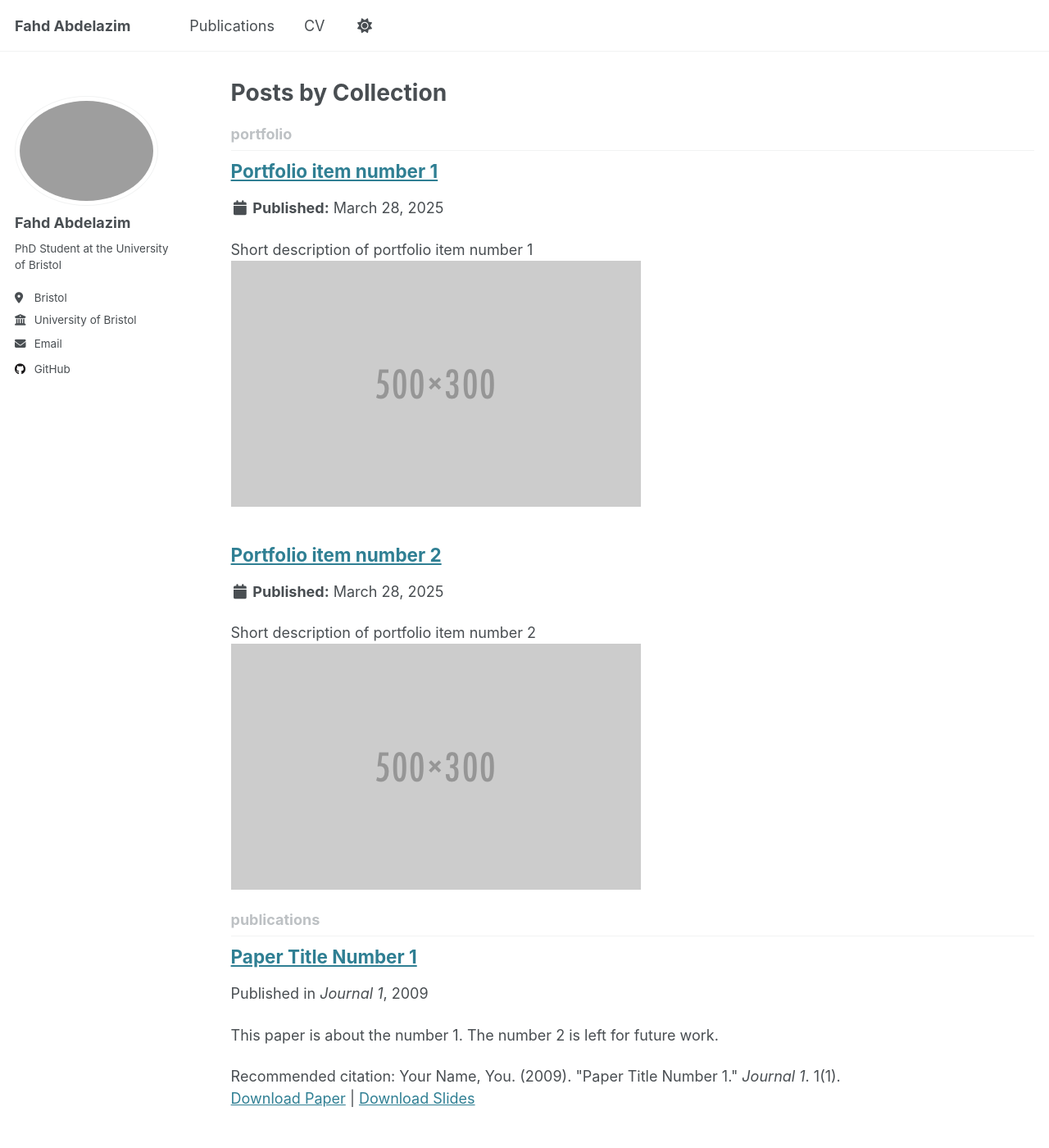
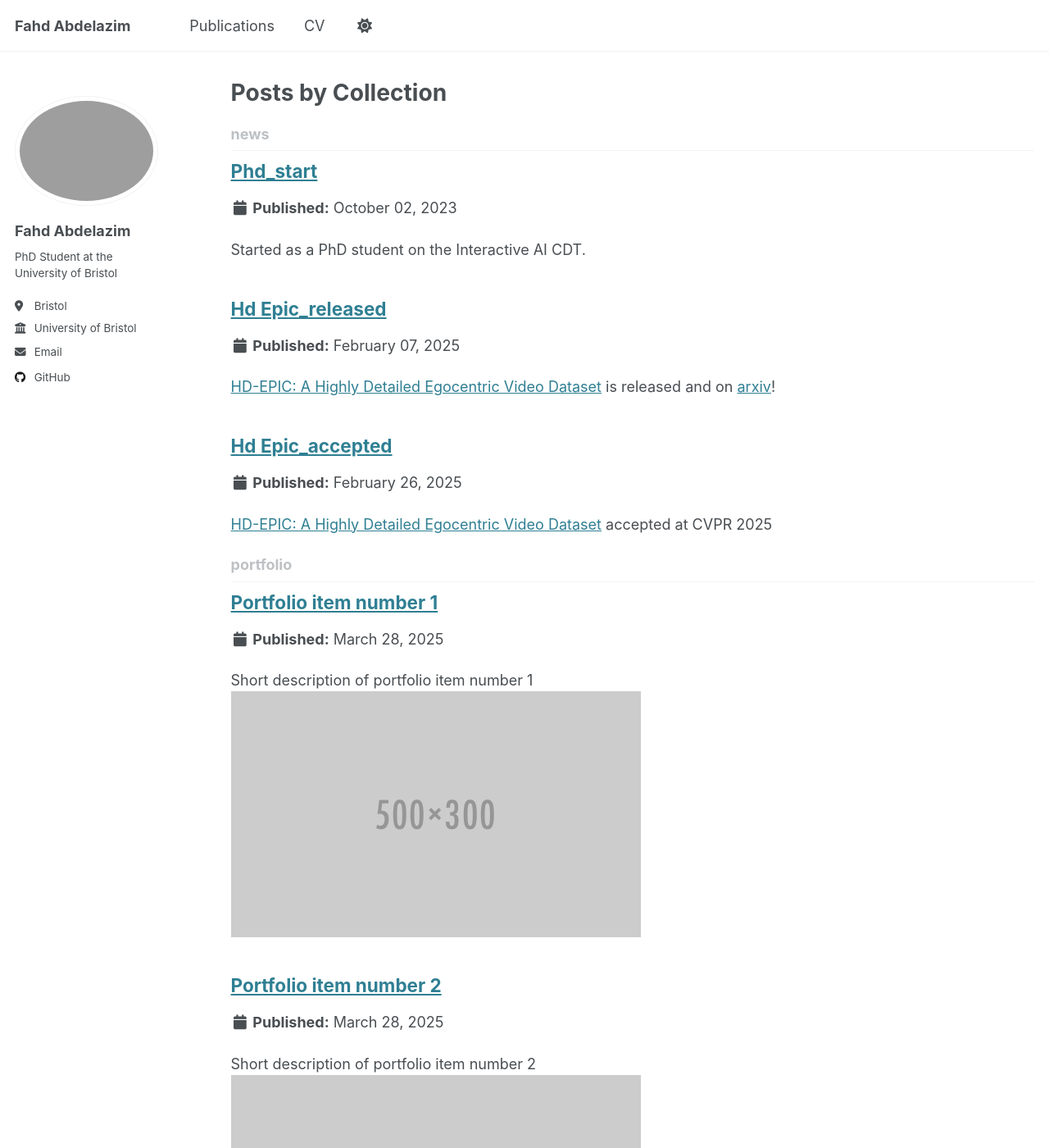
Before and after one commit to fahd-yasser/fahd-yasser.github.io, a Jekyll site: the page built from _pages/collection-archive.html, in a window 1280 px wide and 1400 px high. Shown: the whole window at 82% size. Built offline with Jekyll 4.4.1, drawn with Linux system fonts in a browser that asks for light colours.

Commit message:
fix sidebar layout and add news section

```diff
--- a/_config.yml
+++ b/_config.yml
@@ -225,6 +225,9 @@ collections:
   talks:
     output: true
     permalink: /:collection/:path/
+  news:
+    output: true
+    permalink: /:collection/:path/
 
 
 # These settings control how pages and collections are included in the site
@@ -282,7 +285,17 @@ defaults:
       layout: talk
       author_profile: true
       share: true
-
+    # _news
+  - scope:
+      path: ""
+      type: news
+    values:
+      layout: single
+      author_profile: true
+      read_time: false
+      comments: false
+      share: false
+      related: false
 
 # Sass/SCSS
 sass:
--- a/_includes/head/custom.html
+++ b/_includes/head/custom.html
@@ -1,7 +1,22 @@
 {% include base_path %}
 
 <!-- start custom head snippets -->
+<style>
+    @media (min-width: 64em) {
 
+        .sidebar {
+        width: 250px;
+        float: left;
+        }
+
+        .author__content {
+        margin-top: 20px;
+        max-width: 150px; /* Limit bio width */
+        word-wrap: break-word;
+        overflow-wrap: break-word;
+        }
+    }
+</style>
 <!-- favicon from https://commons.wikimedia.org/wiki/File:OOjs_UI_icon_academic-progressive.svg -->
 <link rel="apple-touch-icon" sizes="180x180" href="{{ base_path }}/images/apple-touch-icon-180x180.png"/>
 <link rel="icon" type="image/svg+xml" href="{{ base_path }}/images/favicon.svg"/>
--- /dev/null
+++ b/_news/hd-epic_accepted.md
@@ -0,0 +1,8 @@
+---
+layout: archive
+date: 2025-02-26
+inline: true
+related_posts: false
+---
+
+[HD-EPIC: A Highly Detailed Egocentric Video Dataset](https://hd-epic.github.io/) accepted at CVPR 2025
--- /dev/null
+++ b/_news/hd-epic_released.md
@@ -0,0 +1,8 @@
+---
+layout: archive
+date: 2025-02-07
+inline: true
+related_posts: false
+---
+
+[HD-EPIC: A Highly Detailed Egocentric Video Dataset](https://hd-epic.github.io/) is released and on [arxiv](https://arxiv.org/abs/2502.04144)!
--- /dev/null
+++ b/_news/phd_start.md
@@ -0,0 +1,8 @@
+---
+layout: archive
+date: 2023-10-02
+inline: true
+related_posts: false
+---
+
+Started as a PhD student on the Interactive AI CDT.
```
Also changed, not shown: _pages/about.md (+72 -0 lines).
